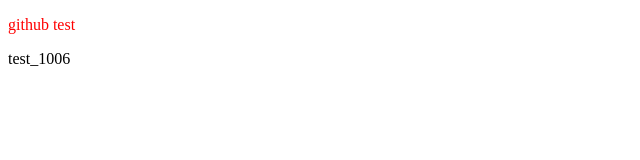
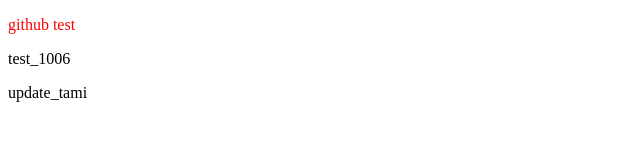
Before and after one commit to Tami1118/git-practice-2310, a plain HTML site: page index.html in a window 1280 px wide. Shown: the full height of the page, 0-640 px from the left. Drawn offline with Linux system fonts and the light colour scheme.

Commit message:
tami update

```diff
--- a/index.html
+++ b/index.html
@@ -9,5 +9,6 @@
 <body>
   <p class="content">github test</p>
   <p>test_1006</p>
+  <p>update_tami</p>
 </body>
 </html>
```
